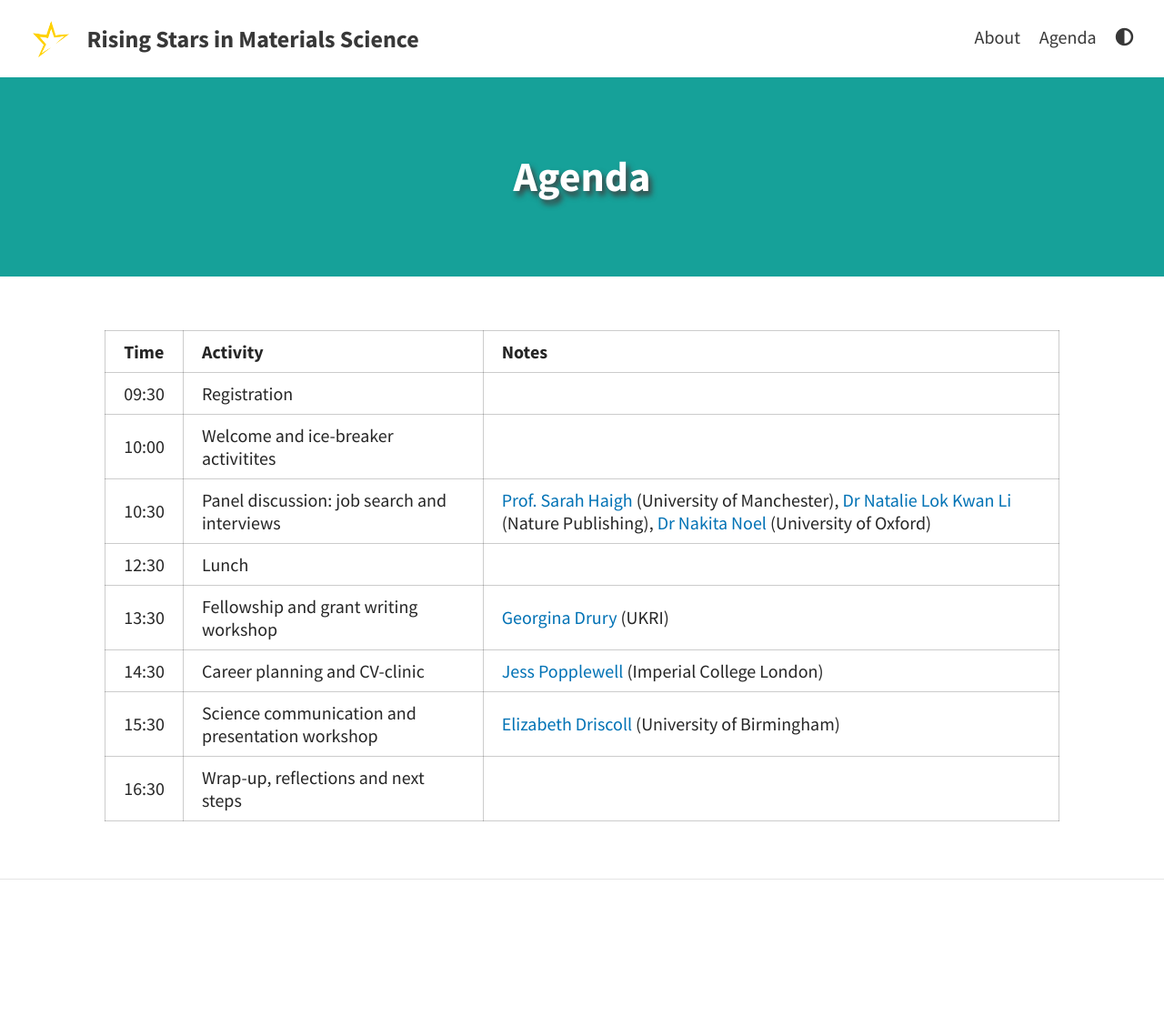
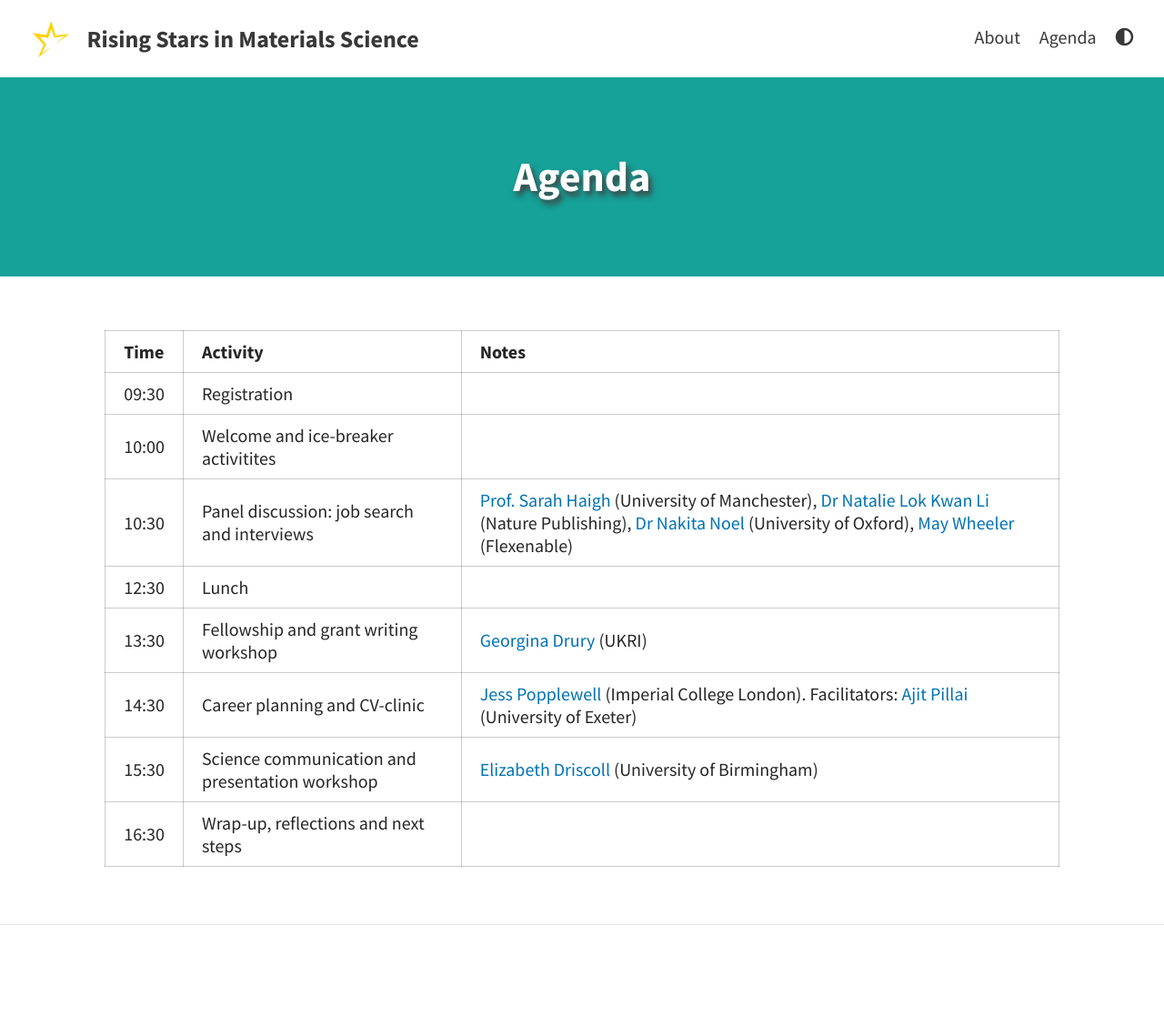
Before and after one commit to MAINSTRAEM/old_website, a Jekyll site: the page built from pages/agenda.md, in a window 1280 px wide. Shown: the whole page at 91% size. Built offline with Jekyll 4.4.1, drawn with Linux system fonts in a browser that asks for light colours; before the commit the page ends 1067 px from its top, so only the background shows below that.

Commit message:
Update agenda.md
Added May Wheeler and Ajit Pillai names and profile websites.

```diff
--- a/pages/agenda.md
+++ b/pages/agenda.md
@@ -9,9 +9,9 @@ feature-img: "assets/img/blank_teal.png"
 |------|-------|-------|
 | 09:30 | Registration | |
 | 10:00 | Welcome and ice-breaker activitites | |
-| 10:30 |  Panel discussion: job search and interviews | [Prof. Sarah Haigh](https://www.research.manchester.ac.uk/portal/sarah.haigh.html) (University of Manchester), [Dr Natalie Lok Kwan Li](https://hk.linkedin.com/in/natalielilk) (Nature Publishing), [Dr Nakita Noel](https://www.physics.ox.ac.uk/our-people/noel) (University of Oxford) |
+| 10:30 |  Panel discussion: job search and interviews | [Prof. Sarah Haigh](https://www.research.manchester.ac.uk/portal/sarah.haigh.html) (University of Manchester), [Dr Natalie Lok Kwan Li](https://hk.linkedin.com/in/natalielilk) (Nature Publishing), [Dr Nakita Noel](https://www.physics.ox.ac.uk/our-people/noel) (University of Oxford), [May Wheeler](https://www.linkedin.com/in/may-wheeler-40b37274/) (Flexenable) |
 | 12:30 | Lunch |
 | 13:30 | Fellowship and grant writing workshop  | [Georgina Drury](https://uk.linkedin.com/in/georgina-drury-34a03845) (UKRI) |
-| 14:30 | Career planning and CV-clinic | [Jess Popplewell](https://www.jesspopplewell.com/) (Imperial College London) |
+| 14:30 | Career planning and CV-clinic | [Jess Popplewell](https://www.jesspopplewell.com/) (Imperial College London). Facilitators: [Ajit Pillai](https://renewable.exeter.ac.uk/staff/ap676?sm=ap676) (University of Exeter)|
 | 15:30 | Science communication and presentation workshop | [Elizabeth Driscoll](https://www.rsc.org/prizes-funding/prizes/2021-winners/miss-elizabeth-driscoll/) (University of Birmingham) |
 | 16:30 | Wrap-up, reflections and next steps |
```
